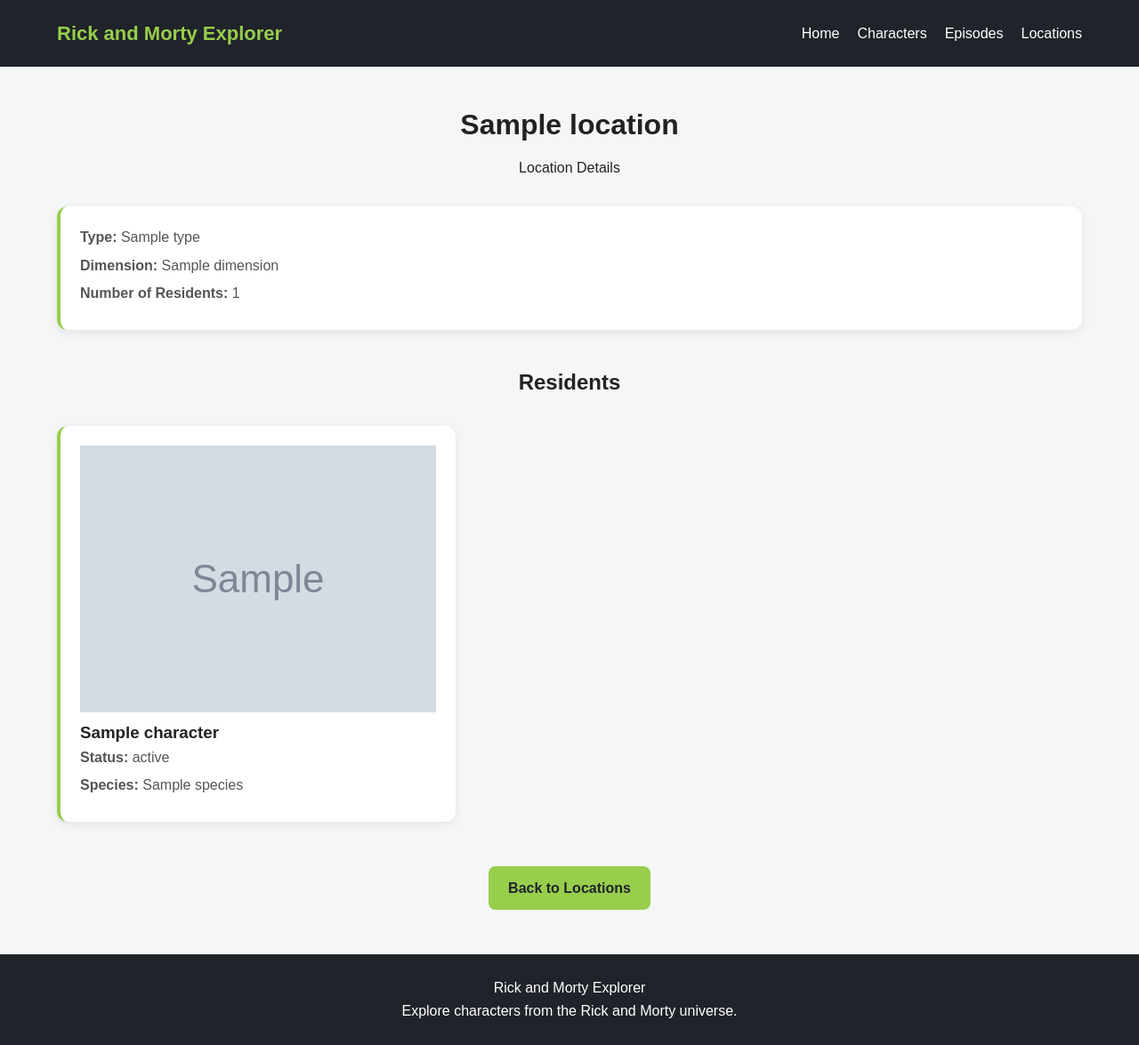
After one commit to zzkaiir/rick-and-morty-explorer, a Node server app: template views/location-details.ejs in a window 1280 px wide. The commit adds this page. Shown: the whole page at 89% size. Run offline with Node 20, Linux system fonts and the light colour scheme; the template is opened without the code that fills it: most values are stand-ins (such as "Sample title", 1, 10 or a date in 2020); grey boxes marked "Sample" are stand-in pictures.

Commit message:
Add location details and improve error handling

```diff
--- a/routes/index.js
+++ b/routes/index.js
@@ -13,5 +13,6 @@ router.get("/search", characterController.searchCharacters);
 router.get("/character/:id", characterController.showCharacterDetails);
 router.get("/episodes", characterController.showEpisodes);
 router.get("/locations", characterController.showLocations);
+router.get("/location/:id", characterController.showLocationDetails);
 router.get("/episode/:id", characterController.showEpisodeDetails);
 module.exports = router;
--- a/services/rickAndMortyService.js
+++ b/services/rickAndMortyService.js
@@ -101,6 +101,10 @@ async function getLocations() {
     return locations;
 }
 
+async function getLocationById(id) {
+    return getCachedApiData(`/location/${id}`);
+}
+
 async function getEpisodeById(id) {
     return getCachedApiData(`/episode/${id}`);
 }
@@ -123,6 +127,7 @@ module.exports = {
     getCharacterById,
     getEpisodes,
     getLocations,
+    getLocationById,
     getEpisodeById,
     getCharactersByUrls
 };
--- /dev/null
+++ b/views/location-details.ejs
@@ -0,0 +1,54 @@
+
+<%- include("partials/header") %>
+
+<main class="container">
+    <section class="page-heading">
+        <h1><%= location.name %></h1>
+        <p>Location Details</p>
+    </section>
+
+    <section class="episode-card">
+        <p>
+            <strong>Type:</strong>
+            <%= location.type %>
+        </p>
+
+        <p>
+            <strong>Dimension:</strong>
+            <%= location.dimension %>
+        </p>
+
+        <p>
+            <strong>Number of Residents:</strong>
+            <%= characters.length %>
+        </p>
+    </section>
+
+    <section class="page-heading">
+        <h2>Residents</h2>
+    </section>
+
+    <section class="episodes-grid">
+        <% characters.forEach(character => { %>
+            <a href="/character/<%= character.id %>" class="episode-card">
+                <img src="<%= character.image %>" alt="<%= character.name %>">
+
+                <h3><%= character.name %></h3>
+
+                <p>
+                    <strong>Status:</strong>
+                    <%= character.status %>
+                </p>
+
+                <p>
+                    <strong>Species:</strong>
+                    <%= character.species %>
+                </p>
+            </a>
+        <% }) %>
+    </section>
+
+    <a href="/locations" class="back-link">Back to Locations</a>
+</main>
+
+<%- include("partials/footer") %>
--- a/views/locations.ejs
+++ b/views/locations.ejs
@@ -9,7 +9,7 @@
 
     <section class="episodes-grid">
         <% locations.forEach(location => { %>
-            <div class="episode-card">
+            <a href="/location/<%= location.id %>" class="episode-card">
                 <h2><%= location.name %></h2>
 
                 <p>
@@ -26,7 +26,7 @@
                     <strong>Residents:</strong>
                     <%= location.residents.length %>
                 </p>
-            </div>
+            </a>
         <% }) %>
     </section>
 </main>
```
Also changed, not shown: controllers/characterController.js (+37 -6 lines), middleware/errorHandler.js (+7 -1 lines), views/error.ejs (+12 -0 lines).
